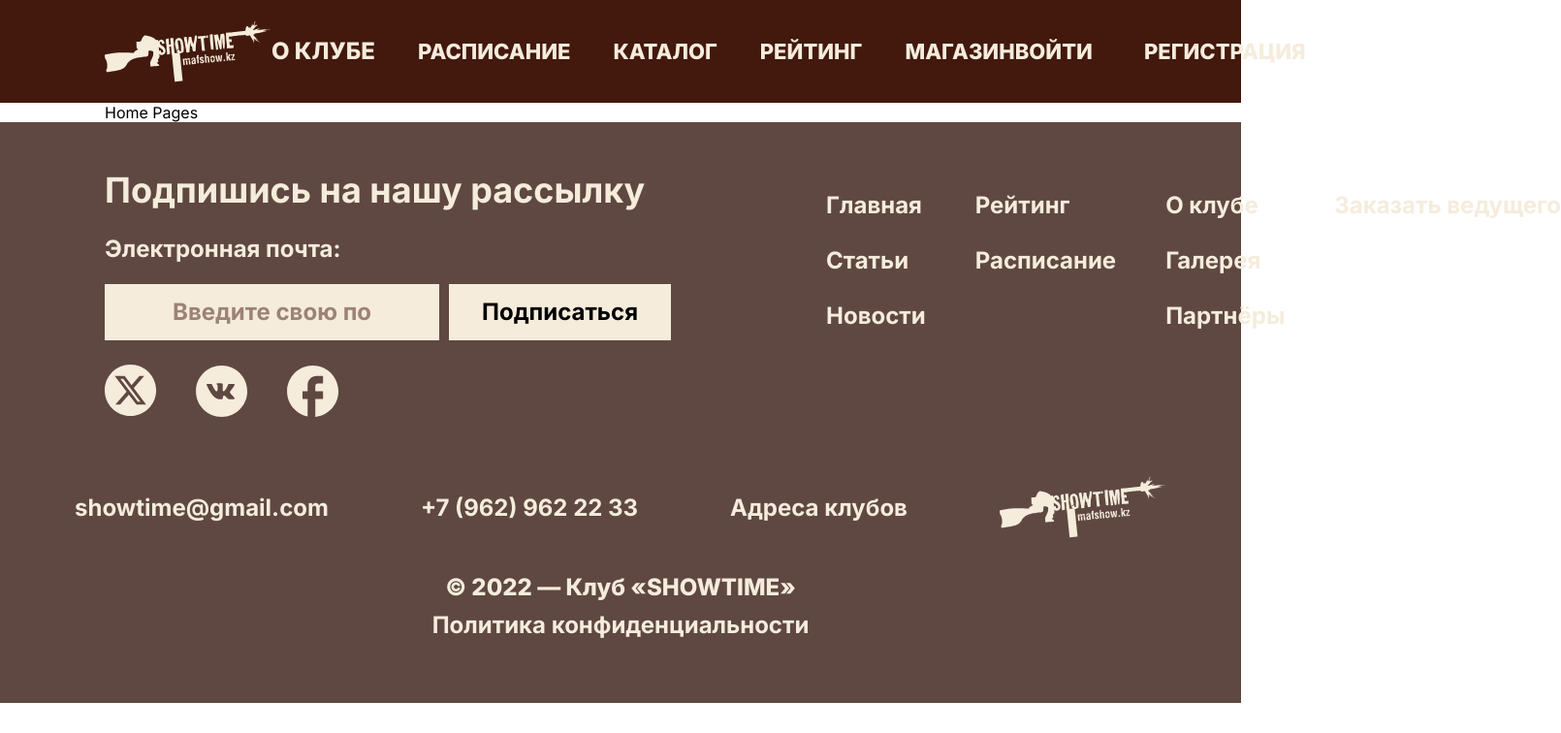
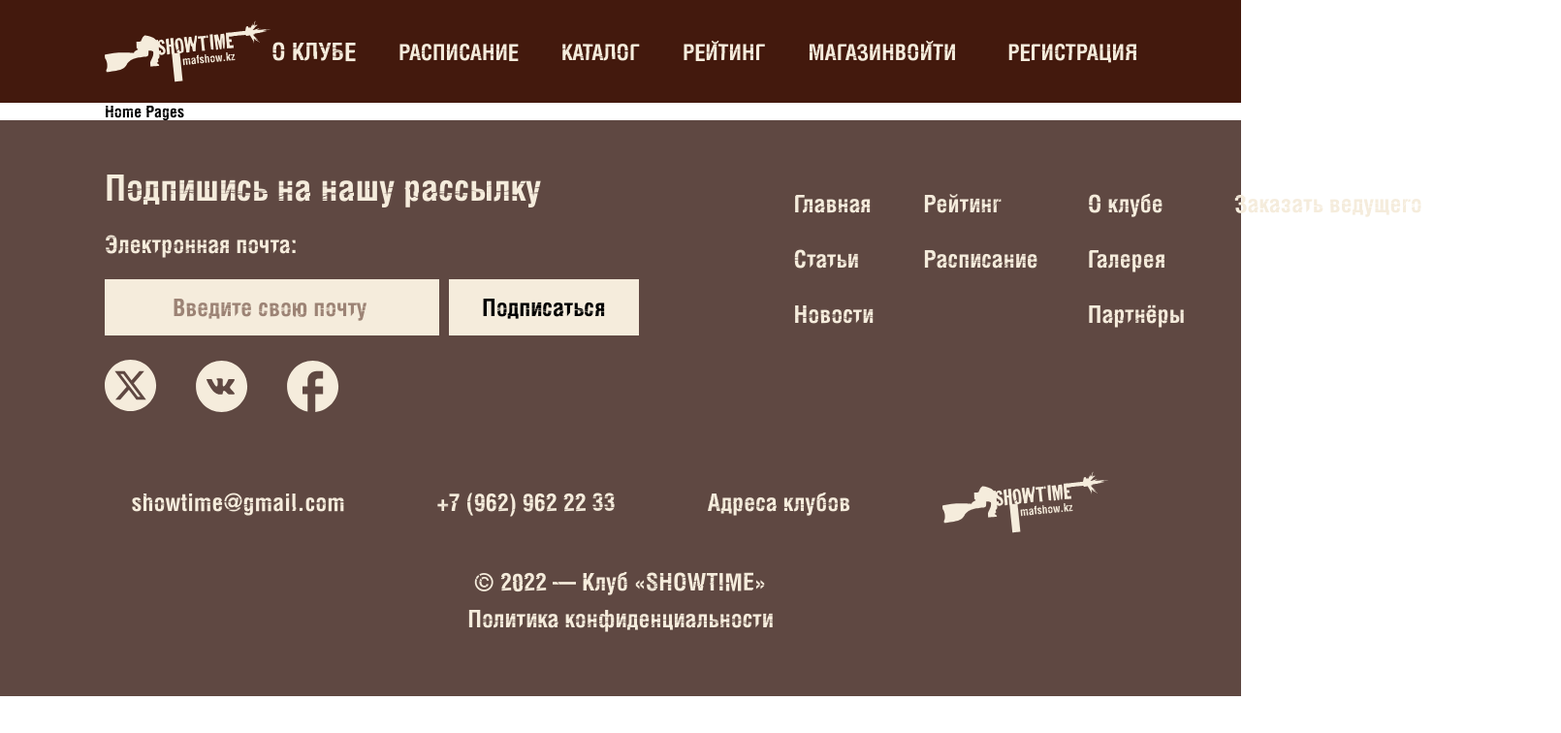
Before and after one commit to Nruzhzhaugash/hackathon_2024, a Next.js app: page / in a window 1280 px wide. Shown: the top 756 px of the page at 97% size, 1610 px wide, since content can reach past the window. Built offline with nearby package versions, Linux system fonts and the light colour scheme.

Commit message:
add font

```diff
--- a/src/app/layout.tsx
+++ b/src/app/layout.tsx
@@ -1,8 +1,14 @@
 import type { Metadata } from "next";
-import { Inter } from "next/font/google";
+// import { Inter } from "next/font/google" ;
+import localFont from 'next/font/local';
 import "./styles/globals.css";
 
-const inter = Inter({ subsets: ["latin", "cyrillic"] });
+// const inter = Inter({ subsets: ["latin", "cyrillic"] });
+
+const myFont = localFont({
+  src: '../../public/fonts/keetano_katana.ttf',
+  display: 'swap'
+})
 
 export const metadata: Metadata = {
   title: "Mafia site",
@@ -16,7 +22,7 @@ export default function RootLayout({
 }>) {
   return (
     <html lang="en">
-      <body className={inter.className}>
+      <body className={myFont.className}>
         {children}
       </body>
     </html>
```
